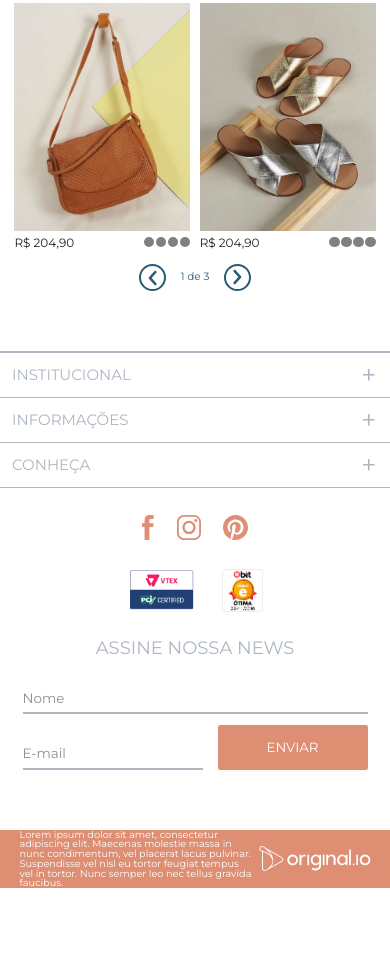
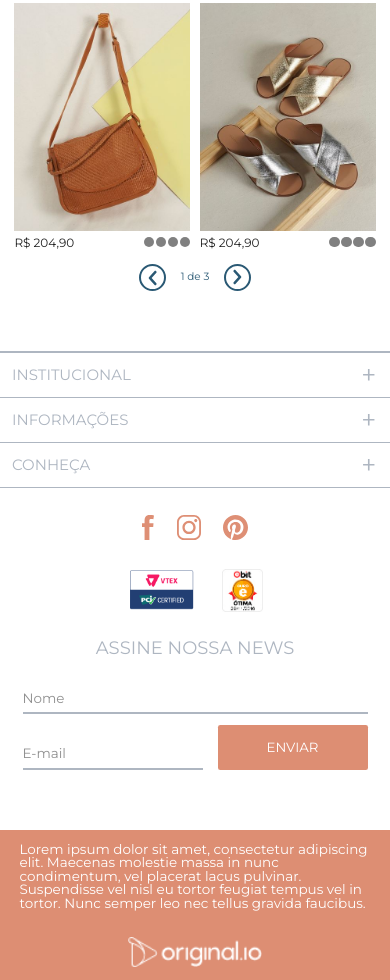
Before and after one commit to jotahdavid/original.io, a website: page index.html in a window 390 px wide. Shown: the part 927-1907 px from the top of the page. Before the commit the page ends 1815 px from the top, so only its background shows below. Drawn offline with Linux system fonts and the light colour scheme.

Commit message:
:sparkles: feat(footer): finish responsive styles

```diff
--- a/src/styles/sass/layouts/_footer.scss
+++ b/src/styles/sass/layouts/_footer.scss
@@ -151,6 +151,18 @@
     grid-template-columns: 5% 2fr 1fr 5%;
 
     align-items: center;
+
+    @include breakpoint(smedium-only) {
+      min-height: rem(150);
+      grid-template-areas:
+        ".... content ...."
+        ".... logo    ....";
+      grid-template-columns: 5% 1fr 5%;
+    }
+
+    @include breakpoint(small-only) {
+      min-height: rem(200);
+    }
   }
 
   &__info {
@@ -160,6 +172,10 @@
     margin-left: auto;
     font-size: rem(13);
     color: map-get($colors, white);
+
+    @include breakpoint(smedium-only) {
+      font-size: rem(18);
+    }
   }
 
   &__logo-container {
@@ -167,5 +183,16 @@
 
     display: flex;
     justify-content: flex-end;
+
+    @include breakpoint(smedium-only) {
+      justify-content: center;
+    }
+  }
+
+  &__logo {
+    @include breakpoint(smedium-only) {
+      height: rem(40);
+      display: block;
+    }
   }
 }
```
Also changed, not shown: src/styles/main.css.
